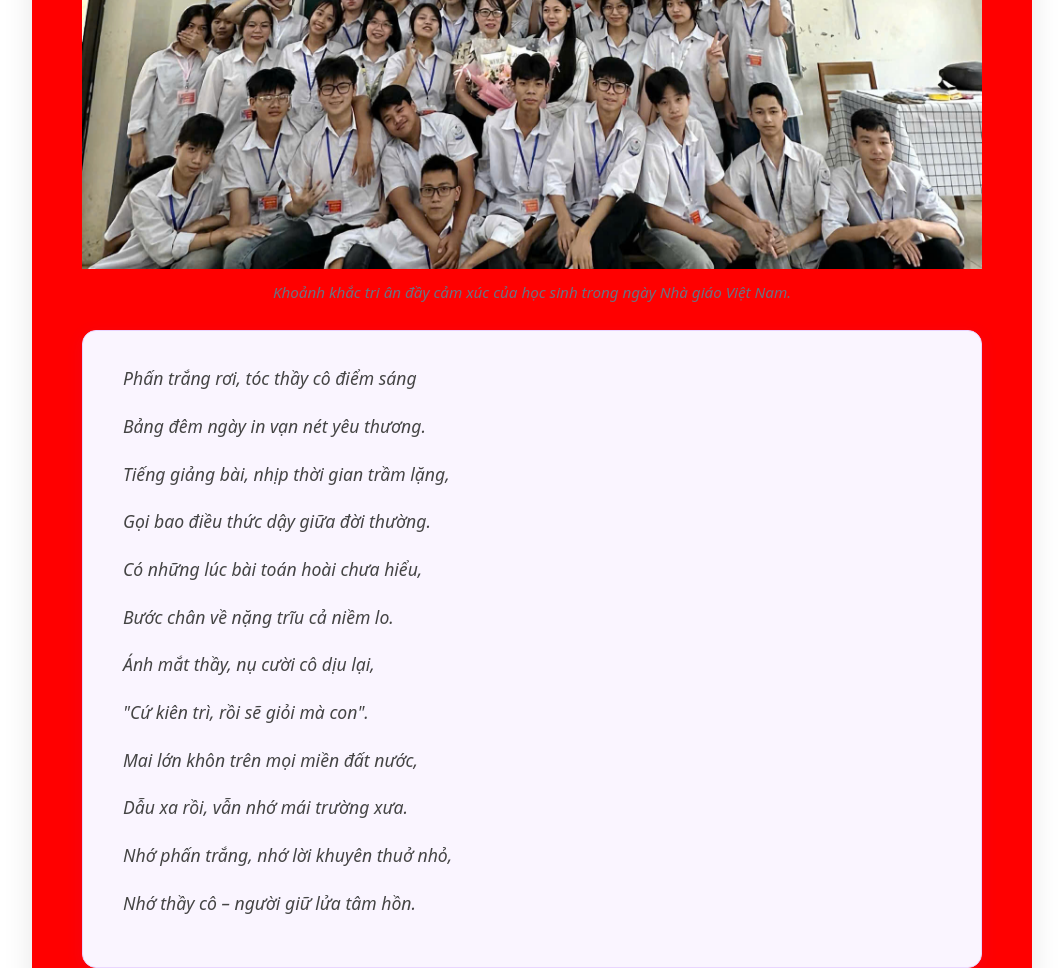
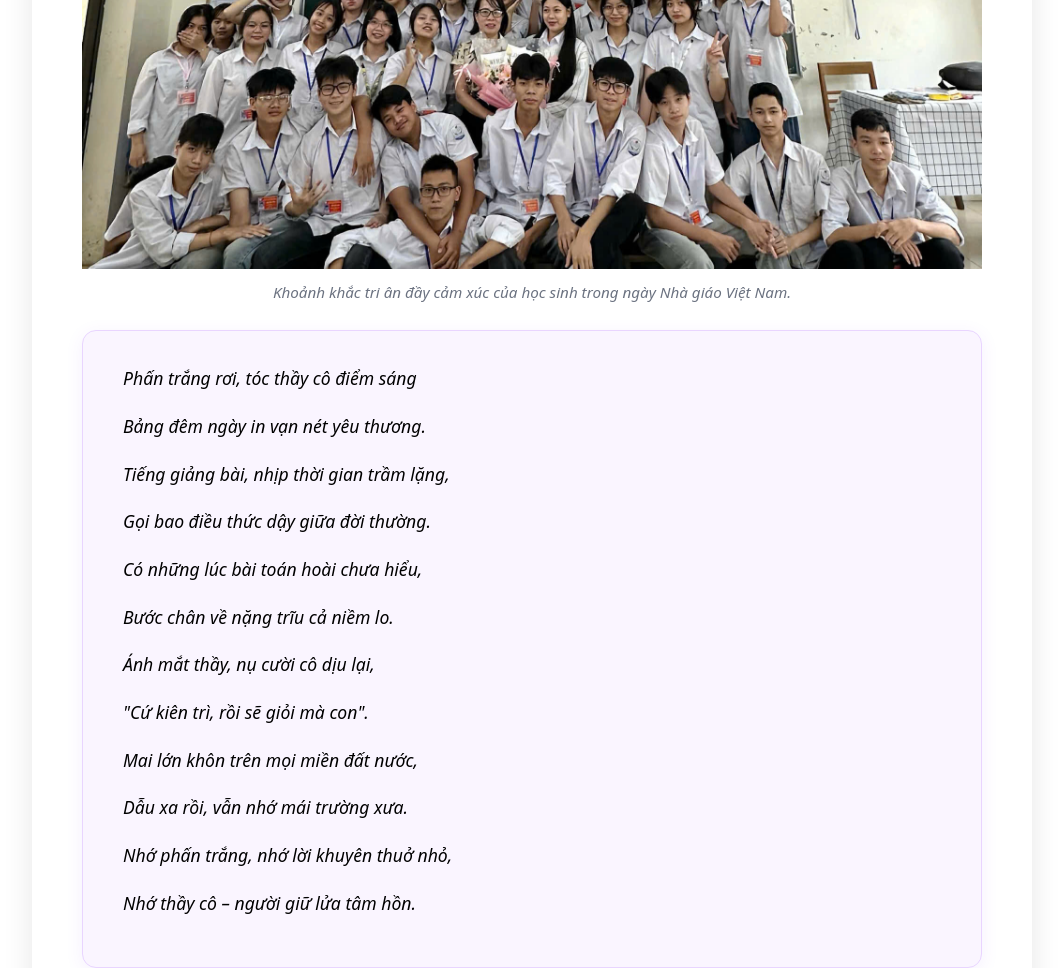
Before and after one commit to v46420482-boop/baotuong2, a plain HTML site: page index.html in a window 1280 px wide. Shown: the part 822-1790 px from the top of the page, without its empty margins (108-1171 px from the left). Drawn offline with Linux system fonts and the light colour scheme.

Commit message:
index.html

```diff
--- a/index.html
+++ b/index.html
@@ -14,7 +14,7 @@
 
   .container {
     max-width: 900px;
-    background: red;
+    background: white;
     margin: auto;
     padding: 40px 50px;
     border-radius: 14px;
@@ -66,7 +66,7 @@
     margin: 0 0 16px;
     font-size: 1.1rem;
     font-style: italic;
-    color: #444;
+    color: black;
     line-height: 1.8;
   }
 
```
